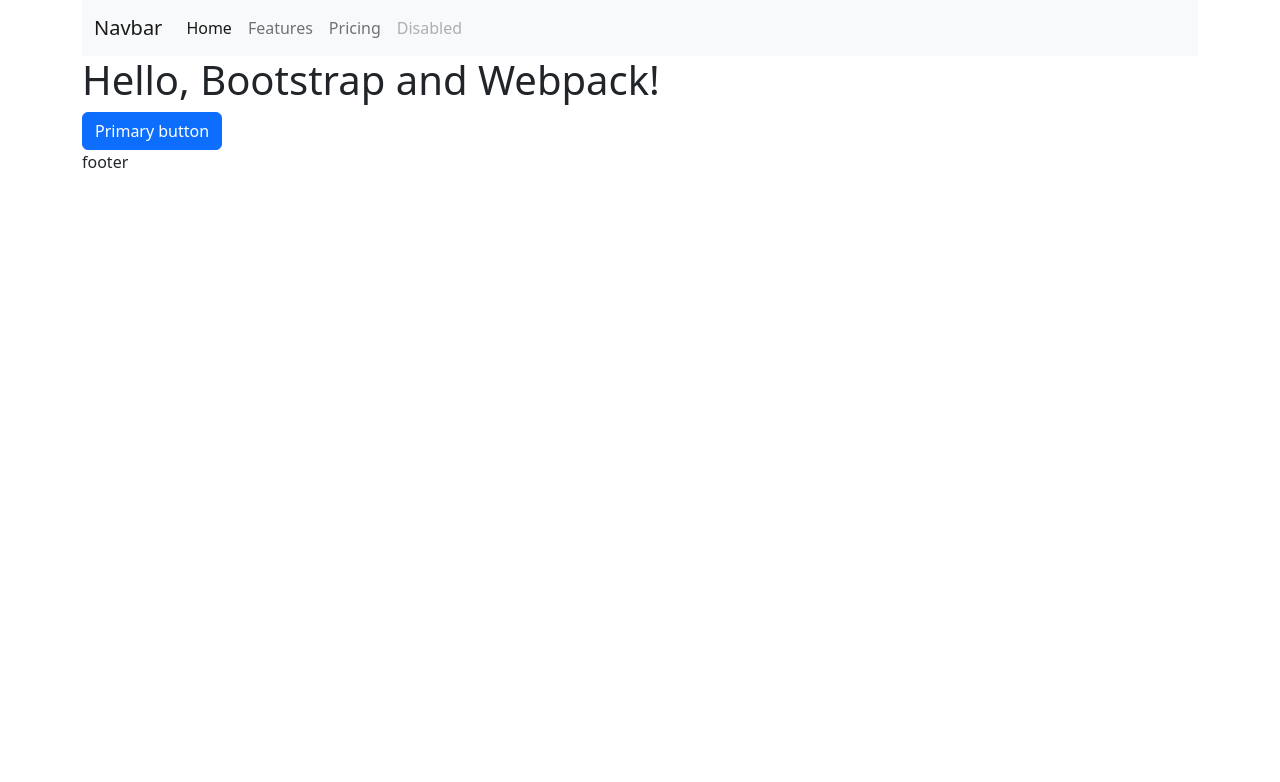
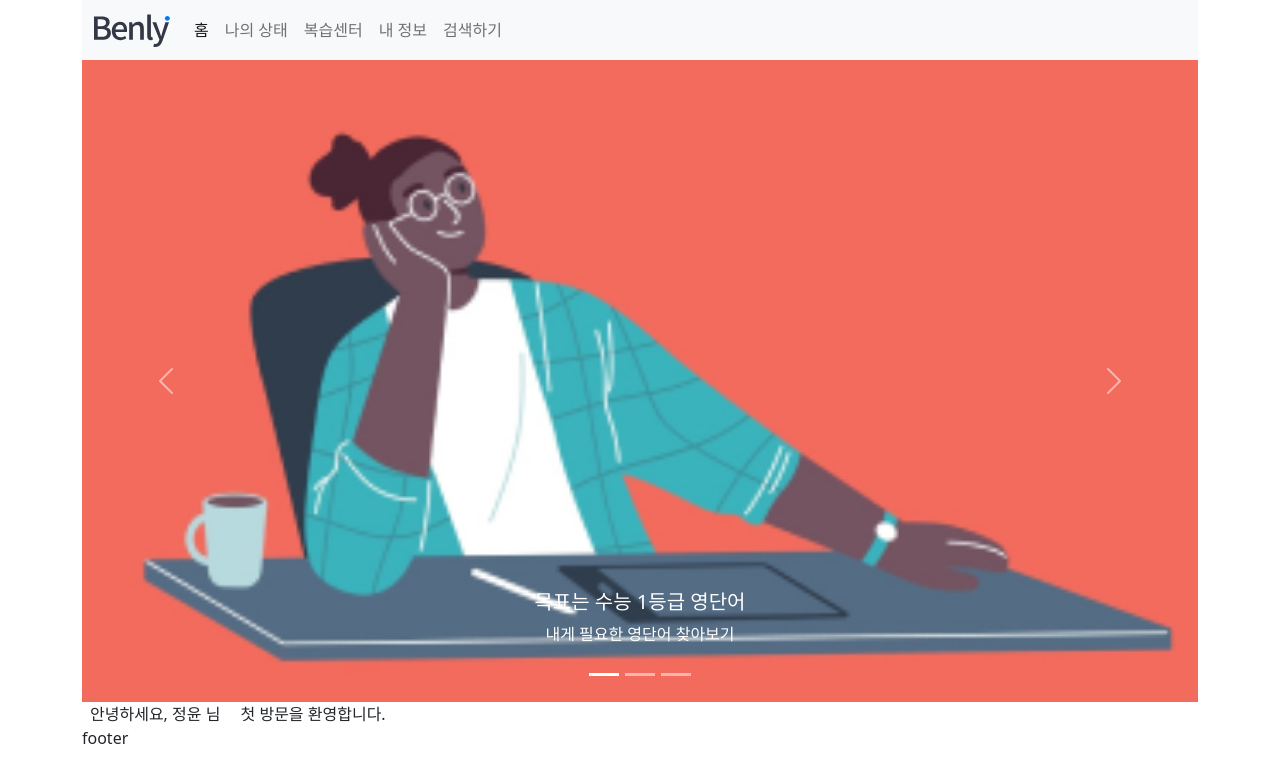
Before and after one commit to icodetree/bootstrap, a website built with webpack: page dist/index.html in a window 1280 px wide. Built offline with nearby package versions, Linux system fonts and the light colour scheme.

Commit message:
add index setting

```diff
--- a/dist/index.html
+++ b/dist/index.html
@@ -1,42 +1,38 @@
 <!DOCTYPE html>
 <html lang="en">
+
 <head>
 	<meta charset="utf-8" />
 	<meta name="viewport" content="width=device-width, initial-scale=1" />
-        <title>Bootstrap Webpack</title>
+	<title>Benly</title>
+	<meta name="description" content="Benly - 우울하고, 답답할 땐 글자 수를 세어봐. 아무거나.">
+	<meta property="og:url" content="" />
+	<meta property="og:type" content="website">
+	<meta property="og:title" content="Benly">
+	<meta property="og:image" content="./img/common/opengraph.jpg">
+	<meta property="og:description" content="Benly - 우울하고, 답답할 땐 글자 수를 세어봐. 아무거나.">
+
 	<link rel="stylesheet" href="./main.css" />
 </head>
+
 <body>
 	<div class="container">
 		<header class="header">
 			<nav class="navbar navbar-expand-lg bg-light">
 				<div class="container-fluid">
-                        <a class="navbar-brand" href="#">Navbar</a>
-                        <button
-                            class="navbar-toggler"
-                            type="button"
-                            data-bs-toggle="collapse"
-                            data-bs-target="#navbarNavAltMarkup"
-                            aria-controls="navbarNavAltMarkup"
-                            aria-expanded="false"
-                            aria-label="Toggle navigation"
-                        >
+					<a class="navbar-brand" href="#"><img src="./images/common/logo.svg" alt="" class="img-fluid"></a>
+					<button class="navbar-toggler" type="button" data-bs-toggle="collapse"
+						data-bs-target="#navbarNavAltMarkup" aria-controls="navbarNavAltMarkup" aria-expanded="false"
+						aria-label="Toggle navigation">
 						<span class="navbar-toggler-icon"></span>
 					</button>
-                        <div
-                            class="collapse navbar-collapse"
-                            id="navbarNavAltMarkup"
-                        >
+					<div class="collapse navbar-collapse" id="navbarNavAltMarkup">
 						<div class="navbar-nav">
-                                <a
-                                    class="nav-link active"
-                                    aria-current="page"
-                                    href="#"
-                                    >Home</a
-                                >
-                                <a class="nav-link" href="#">Features</a>
-                                <a class="nav-link" href="#">Pricing</a>
-                                <a class="nav-link disabled">Disabled</a>
+							<a class="nav-link active" aria-current="page" href="#">홈</a>
+							<a class="nav-link" href="#">나의 상태</a>
+							<a class="nav-link" href="#">복습센터</a>
+							<a class="nav-link" href="#">내 정보</a>
+							<a class="nav-link" href="#">검색하기</a>
 						</div>
 					</div>
 				</div>
@@ -45,8 +41,73 @@
 
 		<main class="main">
 			<div class="content">
-                    <h1>Hello, Bootstrap and Webpack!</h1>
-                    <button class="btn btn-primary">Primary button</button>
+
+				<!-- visual -->
+				<section class="visual">
+					<div id="carouselExampleCaptions" class="carousel slide" data-bs-ride="false">
+						<div class="carousel-indicators">
+							<button type="button" data-bs-target="#carouselExampleCaptions" data-bs-slide-to="0"
+								class="active" aria-current="true" aria-label="Slide 1"></button>
+							<button type="button" data-bs-target="#carouselExampleCaptions" data-bs-slide-to="1"
+								aria-label="Slide 2"></button>
+							<button type="button" data-bs-target="#carouselExampleCaptions" data-bs-slide-to="2"
+								aria-label="Slide 3"></button>
+						</div>
+						<div class="carousel-inner">
+							<div class="carousel-item active">
+								<picture>
+									<source srcset="./images/main/main_visual_01_2x.png"
+										media="all and (min-width: 1440px)">
+									<img src="./images/main/main_visual_01.png" class="d-block w-100" alt="...">
+								</picture>
+								<div class="carousel-caption d-none d-md-block">
+									<h5>목표는 수능 1등급 영단어</h5>
+									<p>내게 필요한 영단어 찾아보기</p>
+								</div>
+							</div>
+							<div class="carousel-item">
+								<picture>
+									<source srcset="./images/main/main_visual_01_2x.png"
+										media="all and (min-width: 1440px)">
+									<img src="./images/main/main_visual_01_2x.png" class="d-block w-100" alt="...">
+								</picture>
+								<div class="carousel-caption d-none d-md-block">
+									<h5>목표는 수능 1등급 영단어</h5>
+									<p>내게 필요한 영단어 찾아보기</p>
+								</div>
+							</div>
+							<div class="carousel-item">
+								<picture>
+									<source srcset="./images/main/main_visual_01_2x.png"
+										media="all and (min-width: 1440px)">
+									<img src="./images/main/main_visual_01_2x.png" class="d-block w-100" alt="...">
+								</picture>
+								<div class="carousel-caption d-none d-md-block">
+									<h5>목표는 수능 1등급 영단어</h5>
+									<p>내게 필요한 영단어 찾아보기</p>
+								</div>
+							</div>
+						</div>
+						<button class="carousel-control-prev" type="button" data-bs-target="#carouselExampleCaptions"
+							data-bs-slide="prev">
+							<span class="carousel-control-prev-icon" aria-hidden="true"></span>
+							<span class="visually-hidden">Previous</span>
+						</button>
+						<button class="carousel-control-next" type="button" data-bs-target="#carouselExampleCaptions"
+							data-bs-slide="next">
+							<span class="carousel-control-next-icon" aria-hidden="true"></span>
+							<span class="visually-hidden">Next</span>
+						</button>
+					</div>
+				</section>
+
+				<!-- welcome -->
+				<section class="welcome">
+					<div class="text-start">
+						<p class="d-inline p-2">안녕하세요, 정윤 님</p>
+						<p class="d-inline p-2">첫 방문을 환영합니다.</p>
+					</div>
+				</section>
 			</div>
 		</main>
 
@@ -54,4 +115,5 @@
 	</div>
 	<script src="./main.js"></script>
 </body>
+
 </html>
--- a/package.json
+++ b/package.json
@@ -24,7 +24,7 @@
     },
     "devDependencies": {
         "autoprefixer": "^10.4.13",
-        "css-loader": "^6.7.1",
+        "css-loader": "^6.7.2",
         "mini-css-extract-plugin": "^2.6.1",
         "postcss-loader": "^7.0.1",
         "sass": "^1.56.1",
```
Also changed, not shown: dist/images/common/logo.svg (added), dist/images/common/logo_w.svg (added), dist/images/main/main_visual_01.png (added), dist/images/main/main_visual_01_2x.png (added), 1 other file. Lines whose indentation alone changed are shown as unchanged.
